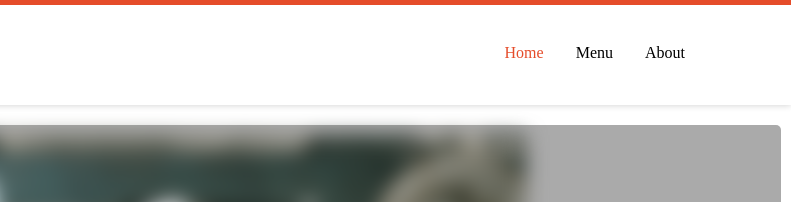
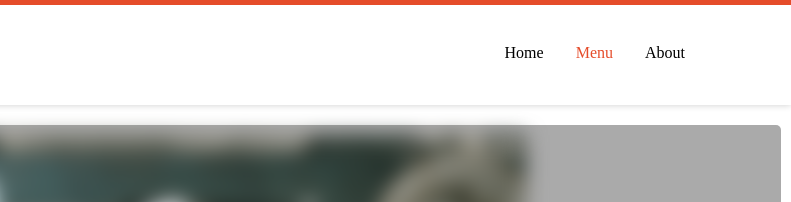
Before and after one commit to candrabe/HumbleCoffee, a plain HTML site: page product.html in a window 1280 px wide. Shown: the top 202 px of the page, 489-1280 px from the left. Drawn offline with Linux system fonts and the light colour scheme.

Commit message:
set active on menu

```diff
--- a/product.html
+++ b/product.html
@@ -15,8 +15,8 @@
             <!--Menu-->
             <div class="float-right menu">
                 <ul class="navbar-menu">
-                    <li class="active"><a href="./index.html">Home</a></li>
-                    <li><a href="./product.html">Menu</a></li>
+                    <li><a href="./index.html">Home</a></li>
+                    <li class="active"><a href="./product.html">Menu</a></li>
                     <li ><a href="./about.html">About</a></li>
                 </ul>
             </div>
```
